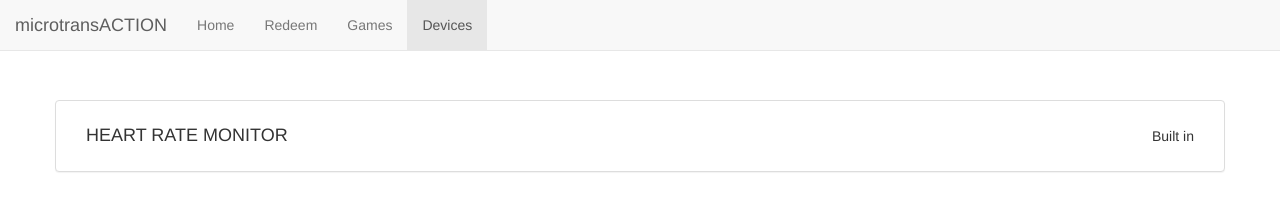
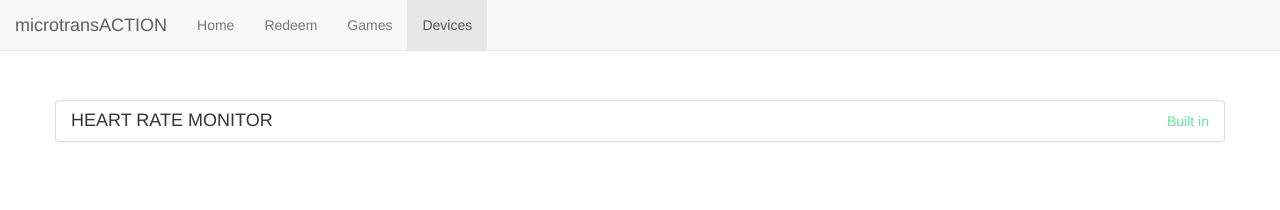
Before and after one commit to tangdrew/EECS-330, a plain HTML site: page devices.html in a window 1280 px wide. Drawn offline with nearby package versions, Linux system fonts and the light colour scheme.

Commit message:
green font

```diff
--- a/devices.html
+++ b/devices.html
@@ -44,8 +44,8 @@
 	<!--Body-->
 	<div class="row" style="margin-top: 100px; margin-bottom: 20px">
 		<div class="panel panel-default col-xs-12" style="height: 20%">
-			<div class="panel-body" style="padding: 0px height: 100%">
-				<h4 style="float: left">HEART RATE MONITOR</h4><span style="float: right; margin-top: 10px; margin-bottom: 10px">Built in</span>
+			<div class="panel-body" style="padding: 0px; height: 100%">
+				<h4 style="float: left">HEART RATE MONITOR</h4><span style="float: right; margin-top: 10px; margin-bottom: 10px; color: #5BEB9B">Built in</span>
 			</div>
 		</div>
 	</div>
```
